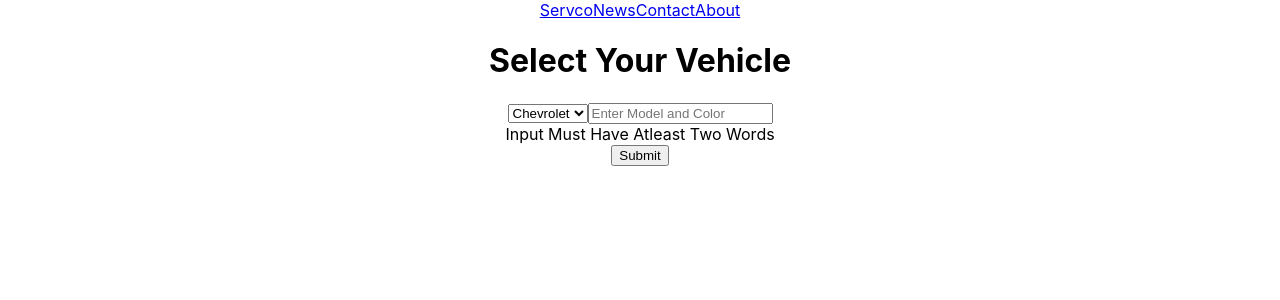
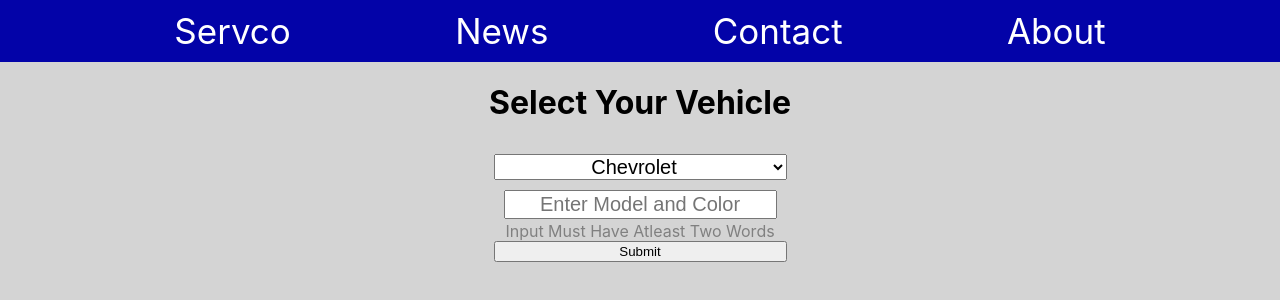
Before and after one commit to RonsonShiigi/servcoChallenge, a React (Create React App) app in the folder servco/: page /form in a window 1280 px wide. Shown: the top 300 px of the page. Built offline with nearby package versions, Linux system fonts and the light colour scheme.

Commit message:
minor styling done

```diff
--- a/servco/src/App.css
+++ b/servco/src/App.css
@@ -1,33 +1,56 @@
 .App {
   text-align: center;
 }
-
-/* .App-logo {
-  animation: App-logo-spin infinite 20s linear;
-  height: 40vmin;
-  pointer-events: none;
+body {
+  background-color: rgb(212, 212, 212);
 }
 
-.App-header {
-  background-color: #282c34;
-  min-height: 100vh;
+/* header styles */
+#headerCont {
   display: flex;
-  flex-direction: column;
-  align-items: center;
-  justify-content: center;
-  font-size: calc(10px + 2vmin);
+  background-color: rgb(3, 3, 168);
+  color: red;
+  font-size: 35px;
+  justify-content: space-evenly;
+  padding: 10px;
+}
+.servco {
+  text-decoration: none;
+  align-self: flex-start;
   color: white;
 }
 
-.App-link {
-  color: #61dafb;
+.topLink {
+  text-decoration: none;
+  color: white;
 }
 
-@keyframes App-logo-spin {
-  from {
-    transform: rotate(0deg);
-  }
-  to {
-    transform: rotate(360deg);
-  }
-} */
+/* form styles */
+#formCont {
+  display: Flex;
+  flex-flow: column;
+  justify-content: center;
+  align-items: center;
+}
+#form {
+  display: flex;
+  flex-flow: column;
+  padding: 10px;
+}
+#selecter,
+.select {
+  text-align-last: center;
+  font-size: 20px;
+}
+
+#textInput {
+  text-align: center;
+  margin: 10px;
+  margin-bottom: 2px;
+  font-size: 20px;
+  max-width: 600px;
+}
+
+.errorDiv {
+  color: gray;
+}
--- a/servco/src/components/form/form.js
+++ b/servco/src/components/form/form.js
@@ -95,10 +95,18 @@ class Form extends Component {
         <h1 className="selectHeader">Select Your Vehicle</h1>
         <form id="form" onSubmit={this.submitForm}>
           <select id="selecter" onChange={this.handleSelectChange}>
-            <option value="Chevrolet">Chevrolet</option>
-            <option value="Lexus">Lexus</option>
-            <option value="Subaru">Subaru</option>
-            <option value="Toyota">Toyota</option>
+            <option className="select" value="Chevrolet">
+              Chevrolet
+            </option>
+            <option className="select" value="Lexus">
+              Lexus
+            </option>
+            <option className="select" value="Subaru">
+              Subaru
+            </option>
+            <option className="select" value="Toyota">
+              Toyota
+            </option>
           </select>
 
           <input
--- a/servco/src/components/header/header.js
+++ b/servco/src/components/header/header.js
@@ -1,29 +1,35 @@
 import React from "react";
 import { Component } from "react";
 
-import { withStyles } from "@material-ui/core/styles";
-
-const styles = theme => ({
-  headerCont: {
-    display: "flex",
-    flexDirection: "row",
-    flexWrap: "wrap"
-  }
-});
+// import { withStyles } from "@material-ui/core/styles";
 
 class Header extends Component {
   render() {
     return (
       <div id="headerCont">
-        <a className="active" href="#home">
+        <a className="servco" href="#home">
           Servco
         </a>
-        <a href="#news">News</a>
-        <a href="#contact">Contact</a>
-        <a href="#about">About</a>
+        <a className="topLink" href="#news">
+          News
+        </a>
+        <a className="topLink" href="#contact">
+          Contact
+        </a>
+        <a className="topLink" href="#about">
+          About
+        </a>
       </div>
     );
   }
 }
 
-export default withStyles(styles)(Header);
+export default Header;
+
+// const styles = theme => ({
+//   headerCont: {
+//     display: "flex",
+//     flexDirection: "row",
+//     flexWrap: "wrap"
+//   }
+// });
```
Also changed, not shown: servco/src/components/header/headerTemp.js (deleted, +0 -108 lines).
